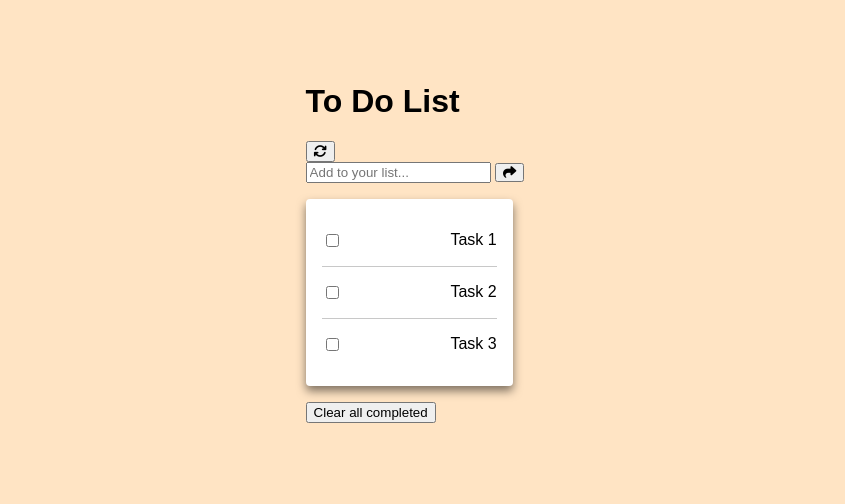
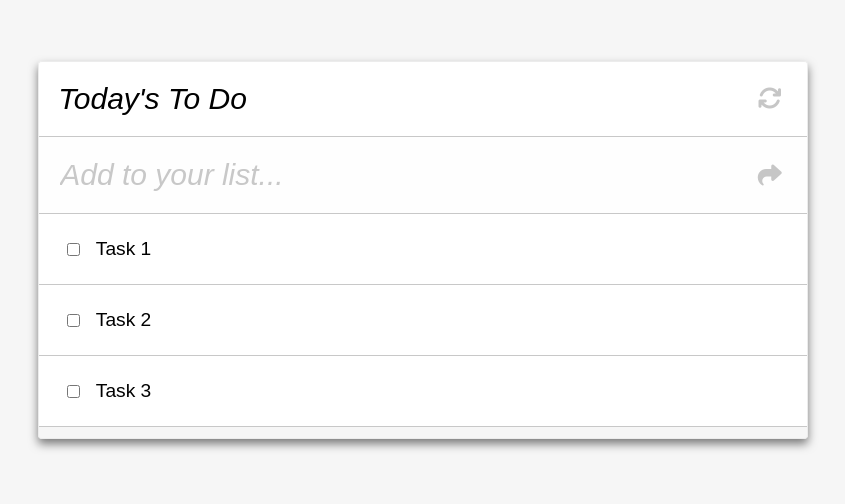
Before and after one commit to CVILLA09/MV-To-Do-List, a website built with webpack: page src/index.html in a window 1280 px wide. Shown: the part 158-662 px from the top of the page, without its empty margins (225-1070 px from the left). Built offline with nearby package versions, Linux system fonts and the light colour scheme.

Commit message:
Update styles in CSS

```diff
--- a/src/index.html
+++ b/src/index.html
@@ -10,7 +10,7 @@
 <body>
     <main class="todo-container">
         <header class="todo-header">
-            <h1 class="todo-title">To Do List</h1>
+            <h1 class="todo-title">Today's To Do</h1>
             <button class="refresh-button">
                 <i class="fa-solid fa-arrows-rotate"></i>
             </button>
--- a/src/style.css
+++ b/src/style.css
@@ -1,11 +1,99 @@
 body {
-  background-color: bisque;
+  background-color: #f6f6f6;
   display: flex;
+  flex-direction: column;
   justify-content: center;
   align-items: center;
+  font-family: Arial, Helvetica, sans-serif;
+  width: 100vw;
   height: 100vh;
+}
+
+.todo-container {
+  background-color: rgba(255, 255, 255, 0.95);
+  width: 60vw;
+  height: 47vh;
+  display: flex;
+  flex-direction: column;
+  justify-content: flex-start;
+  align-items: center;
+  margin: 0 auto;
+  border: 1px solid rgb(236, 236, 236);
+  box-shadow: 0 5px 10px 0 rgba(0, 0, 0, 0.5);
+  border-radius: 4px;
+  overflow: scroll;
+  background-attachment: fixed;
+}
+
+.todo-header {
+  display: flex;
+  justify-content: space-between;
+  align-items: center;
+  width: 100%;
   margin: 0;
-  font-family: Arial, Helvetica, sans-serif;
+  padding: 0;
+  position: sticky;
+  top: 0;
+  border-bottom: 1px solid #c8c8c8;
+  background-color: #fff;
+  cursor: auto;
+}
+
+.todo-title {
+  margin-left: 1.5vw;
+  font-style: italic;
+  font-weight: 200;
+  font-size: 30px;
+}
+
+.refresh-button {
+  margin-right: 1.5vw;
+  border: none;
+  background-color: transparent;
+  font-size: 1.5em;
+  color: #c6c6c6;
+}
+
+.refresh-button:hover {
+  cursor: pointer;
+}
+
+.task-input-form {
+  display: flex;
+  justify-content: space-between;
+  align-items: center;
+  width: 100%;
+  margin: 0;
+  padding: 20px 0;
+  position: sticky;
+  border-bottom: 1px solid #c8c8c8;
+}
+
+.task-input {
+  margin-left: 1.5vw;
+  border: none;
+  background-color: transparent;
+  font-style: italic;
+  font-weight: 200;
+  font-size: 30px;
+}
+
+.task-input::placeholder {
+  font-weight: 100;
+  font-style: italic;
+  color: #c8c8c8;
+}
+
+.task-submit-button {
+  margin-right: 1.5vw;
+  border: none;
+  background-color: transparent;
+  font-size: 1.5em;
+  color: #c6c6c6;
+}
+
+.task-submit-button:hover {
+  cursor: pointer;
 }
 
 ul {
@@ -13,27 +101,49 @@ ul {
   padding: 0;
 }
 
-#tasks-list {
+.tasks-list {
   background-color: #fff;
-  border-radius: 4px;
-  box-shadow: 0 5px 10px 0 rgba(0, 0, 0, 0.5);
-  padding: 1rem;
-  width: 80%;
-  max-width: 600px;
+  margin: 0;
+  width: 100%;
+  padding: 0;
+  position: sticky;
+  border-bottom: 1px solid #c8c8c8;
 }
 
 #tasks-list li {
   display: flex;
   align-items: center;
-  justify-content: space-between;
+  justify-content: flex-start;
   border-bottom: 1px solid #c8c8c8;
-  padding: 1rem 0;
+  padding: 1.5rem 1.5em;
 }
 
 #tasks-list li p {
   margin: 0;
+  padding-left: 1vw;
+  font-style: normal;
+  font-weight: 100;
+  font-size: 1.5vw;
 }
 
 #tasks-list li:last-child {
   border-bottom: none;
 }
+
+.clear-completed-button {
+  border: none;
+  background-color: #f6f6f6;
+  font-style: normal;
+  font-weight: 100;
+  font-style: italic;
+  font-size: 30px;
+  color: #c8c8c8;
+  width: 100%;
+  height: 100%;
+  margin: auto;
+  padding: 20px 0;
+}
+
+.clear-completed-button:hover {
+  cursor: pointer;
+}
```
